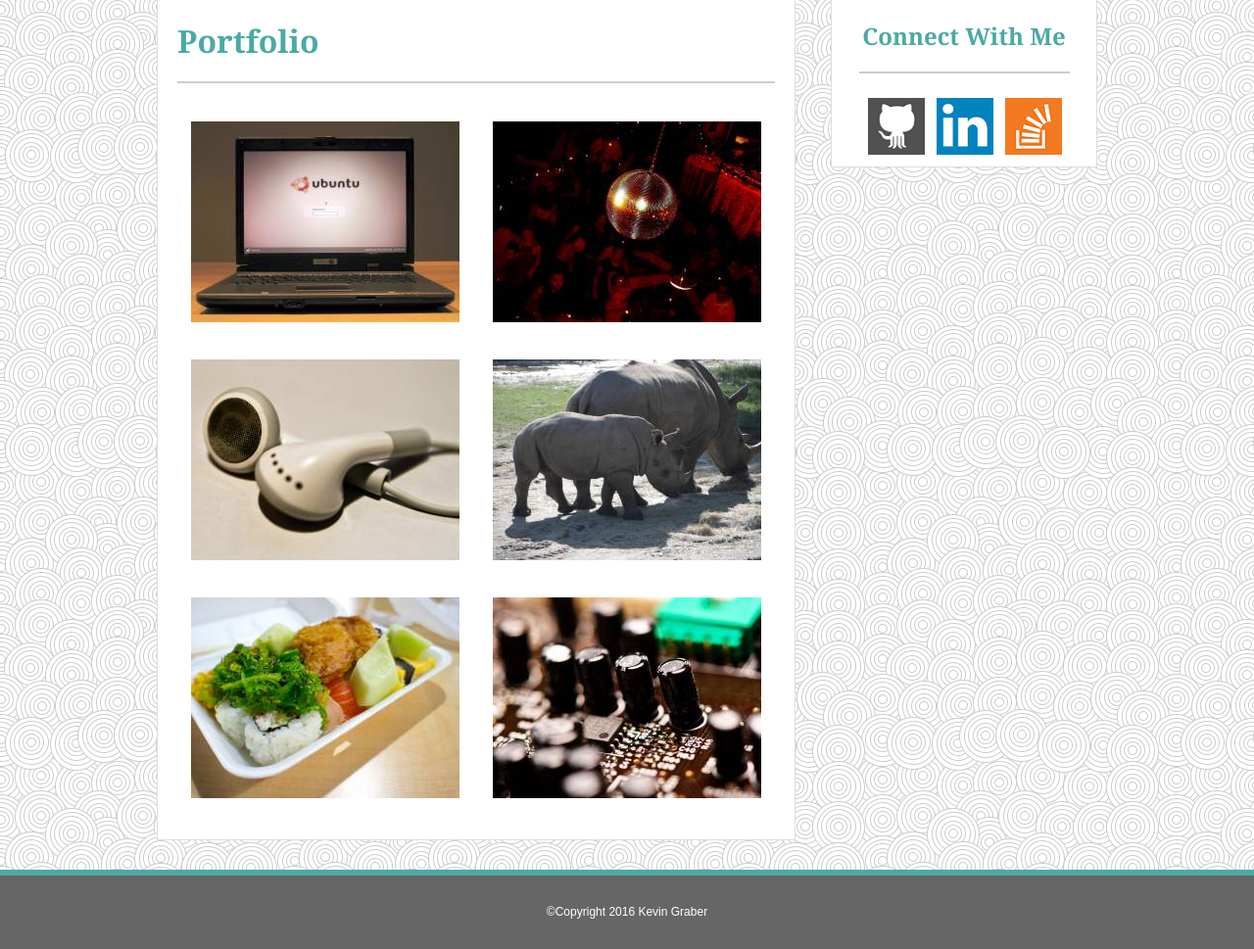
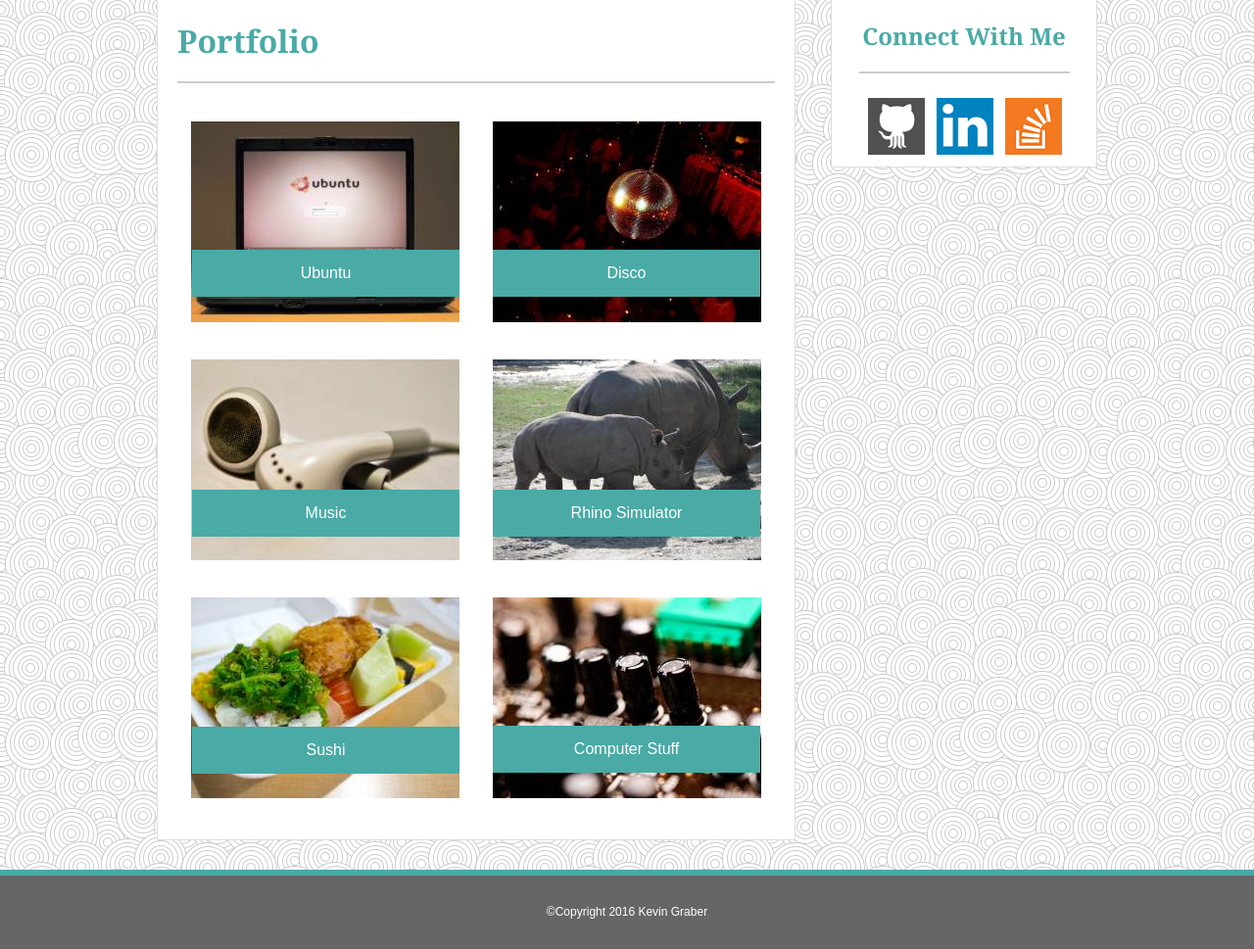
Before and after one commit to kevingraber/Homework-Assignment-1, a PHP site: page /portfolio.html in a window 1280 px wide. Shown: the part 109-1078 px from the top of the page at 98% size. Run offline with PHP 8.4, Linux system fonts and the light colour scheme.

Commit message:
Worked on the portfolio page

```diff
--- a/assets/css/style.css
+++ b/assets/css/style.css
@@ -182,3 +182,81 @@ table img {
 .scale:hover {
 	transform: scale(1.05,1.05);
 }
+
+.imageText {
+	width:273px;
+	background-color:#4aaaa5;
+	text-align:center;
+	position: absolute;
+	left:35px;
+	top:255px;
+	font-family: 'Arial', 'Helvetica Neue', Helvetica, sans-serif;
+	padding-top:15px;
+	padding-bottom:15px;
+	color:white;
+}
+
+.imageText2 {
+	width:273px;
+	background-color:#4aaaa5;
+	text-align:center;
+	position: absolute;
+	left:342px;
+	top:255px;
+	font-family: 'Arial', 'Helvetica Neue', Helvetica, sans-serif;
+	padding-top:15px;
+	padding-bottom:15px;
+	color:white;
+}
+
+.imageText3 {
+	width:273px;
+	background-color:#4aaaa5;
+	text-align:center;
+	position: absolute;
+	left:342px;
+	top:500px;
+	font-family: 'Arial', 'Helvetica Neue', Helvetica, sans-serif;
+	padding-top:15px;
+	padding-bottom:15px;
+	color:white;
+}
+
+.imageText4 {
+	width:273px;
+	background-color:#4aaaa5;
+	text-align:center;
+	position: absolute;
+	left:35px;
+	top:500px;
+	font-family: 'Arial', 'Helvetica Neue', Helvetica, sans-serif;
+	padding-top:15px;
+	padding-bottom:15px;
+	color:white;
+}
+
+.imageText5 {
+	width:273px;
+	background-color:#4aaaa5;
+	text-align:center;
+	position: absolute;
+	left:35px;
+	top:742px;
+	font-family: 'Arial', 'Helvetica Neue', Helvetica, sans-serif;
+	padding-top:15px;
+	padding-bottom:15px;
+	color:white;
+}
+
+.imageText6 {
+	width:273px;
+	background-color:#4aaaa5;
+	text-align:center;
+	position: absolute;
+	left:342px;
+	top:741px;
+	font-family: 'Arial', 'Helvetica Neue', Helvetica, sans-serif;
+	padding-top:15px;
+	padding-bottom:15px;
+	color:white;
+}
--- a/portfolio.html
+++ b/portfolio.html
@@ -26,16 +26,16 @@
 					<hr>
 					<table>
 						<tr>
-							<td><a href="#"><img class="scale" src="assets/images/pic1.jpg"></a></td>
-							<td><a href="#"><img class="scale" src="assets/images/pic2.jpg"></a></td>
+							<td><a href="#"><div class="imageText">Ubuntu</div><img src="assets/images/pic1.jpg"></a></td>
+							<td><a href="#"><div class="imageText2">Disco</div><img src="assets/images/pic2.jpg"></a></td>
 						</tr>
 						<tr>
-							<td><a href="#"><img class="scale" src="assets/images/pic3.jpg"></a></td>
-							<td><a href="#"><img class="scale" src="assets/images/pic4.jpg"></a></td>
+							<td><a href="#"><div class="imageText3">Rhino Simulator</div><img src="assets/images/pic3.jpg"></a></td>
+							<td><a href="#"><div class="imageText4">Music</div><img src="assets/images/pic4.jpg"></a></td>
 						</tr>
 						<tr>
-							<td><a href="#"><img class="scale" src="assets/images/pic5.jpg"></a></td>
-							<td><a href="#"><img class="scale" src="assets/images/pic6.jpg"></a></td>
+							<td><a href="#"><div class="imageText5">Sushi</div><img src="assets/images/pic5.jpg"></a></td>
+							<td><a href="#"><div class="imageText6">Computer Stuff</div><img src="assets/images/pic6.jpg"></a></td>
 						</tr>
 					</table>
 			</div>
```
